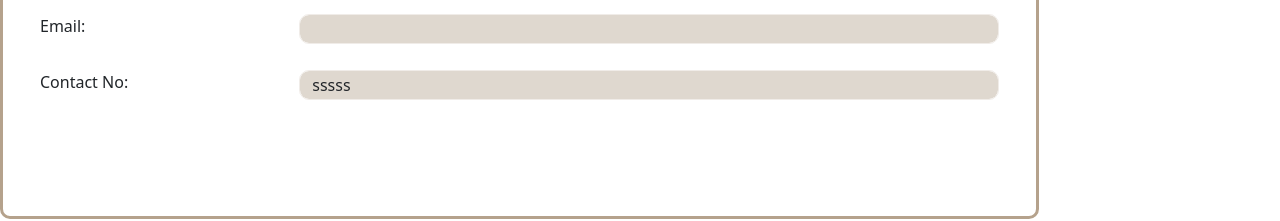
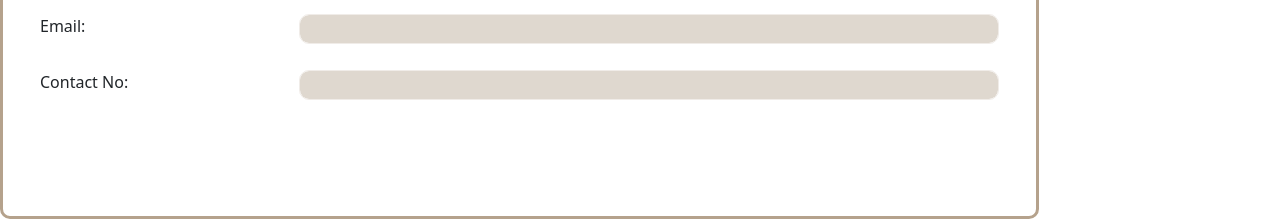
Before and after one commit to IshiniWickramage/RMS-project-Customer-, a React (Create React App) app in the folder client/: page /CustomerOverview/1 in a window 1280 px wide. Shown: the part 404-625 px from the top of the page. Built offline with nearby package versions, Linux system fonts and the light colour scheme; no server answers.

Commit message:
second new commit

```diff
--- a/client/src/pages/Customer/CustomerOverview.jsx
+++ b/client/src/pages/Customer/CustomerOverview.jsx
@@ -32,7 +32,8 @@ function CustomerOverview({ customer, updateCustomer, deleteCustomer, fetchCusto
   };
 
   const handleSave = () => {
-    updateCustomer(id, editedData);
+    const updatedData = { ...customer, ...editedData };
+    updateCustomer(id, updatedData);
     setIsEditing(false);
   };
 
@@ -149,7 +150,7 @@ function CustomerOverview({ customer, updateCustomer, deleteCustomer, fetchCusto
               <TextField
                 id="contactNo"
                 type="text"
-                value={isEditing ? editedData.contactNo  : customer?.contactNo || 'sssss'}
+                value={isEditing ? editedData.contactNo  : customer?.contactNo || ''}
                 disabled={!isEditing}
                 onChange={(e) => handleChange('contactNo', e.target.value)}
               />
--- a/client/src/redux/actions/customerActions.jsx
+++ b/client/src/redux/actions/customerActions.jsx
@@ -1,4 +1,4 @@
-// customerActions.jsx
+
 
 export const fetchCustomers = () => async (dispatch) => {
   try {
--- a/client/src/redux/reducers/customerReducers.jsx
+++ b/client/src/redux/reducers/customerReducers.jsx
@@ -1,4 +1,4 @@
-// customerReducers.jsx
+
 
 const initialState = {
   customers: [],
```
Also changed, not shown: 1 other file (tests, documents, lock files or other folders).
